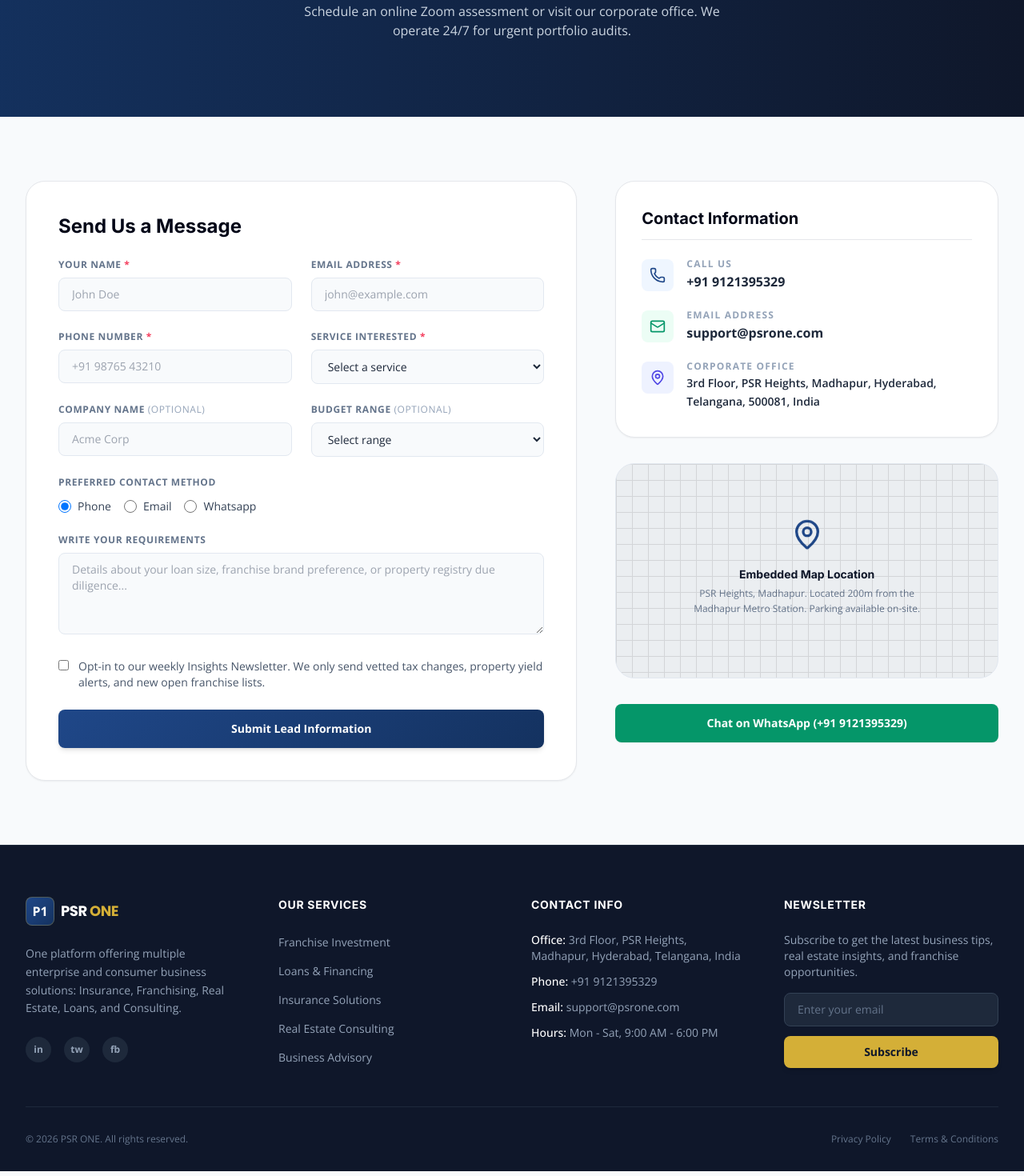
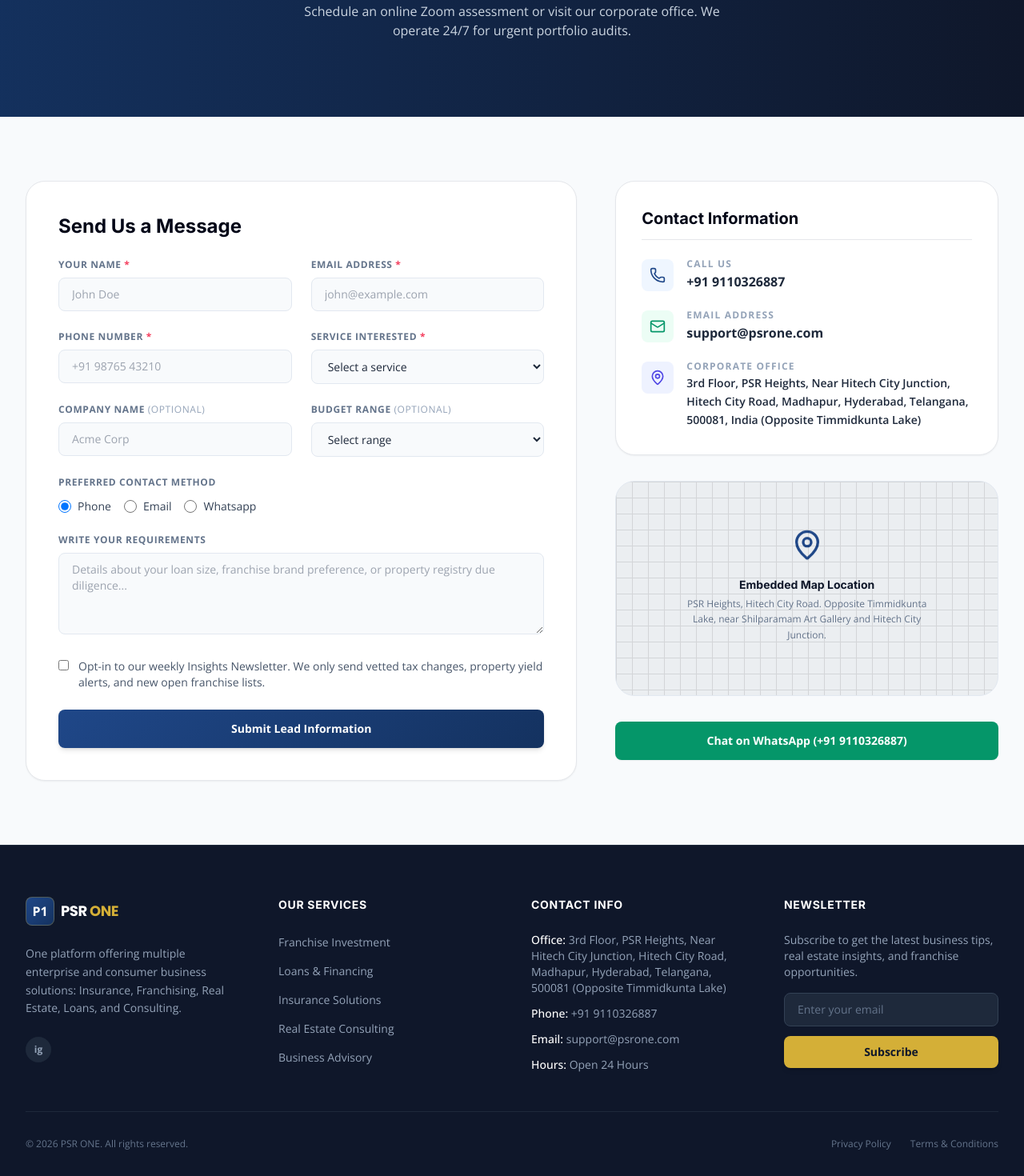
Before and after one commit to Siddarthareddy1/PSR-Consultancy, a Next.js app: page /contact in a window 1280 px wide. Shown: the part 273-1743 px from the top of the page at 80% size. Built offline with nearby package versions, Linux system fonts and the light colour scheme.

Commit message:
Update contact number, office address landmarks, and Instagram profile

```diff
--- a/src/components/Footer.tsx
+++ b/src/components/Footer.tsx
@@ -59,15 +59,15 @@ export default function Footer() {
               One platform offering multiple enterprise and consumer business solutions: Insurance, Franchising, Real Estate, Loans, and Consulting.
             </p>
             <div className="flex space-x-4">
-              {/* Social Media Link Mockups */}
-              <a href="#" className="h-8 w-8 rounded-full bg-slate-800 flex items-center justify-center text-slate-400 hover:text-secondary hover:bg-slate-700 transition-colors">
-                <span className="text-xs font-bold">in</span>
-              </a>
-              <a href="#" className="h-8 w-8 rounded-full bg-slate-800 flex items-center justify-center text-slate-400 hover:text-secondary hover:bg-slate-700 transition-colors">
-                <span className="text-xs font-bold">tw</span>
-              </a>
-              <a href="#" className="h-8 w-8 rounded-full bg-slate-800 flex items-center justify-center text-slate-400 hover:text-secondary hover:bg-slate-700 transition-colors">
-                <span className="text-xs font-bold">fb</span>
+              {/* Instagram Profile */}
+              <a
+                href="https://www.instagram.com/psrconsultancy_hyderabad"
+                target="_blank"
+                rel="noreferrer"
+                className="h-8 w-8 rounded-full bg-slate-800 flex items-center justify-center text-slate-400 hover:text-secondary hover:bg-slate-700 transition-colors"
+                title="Follow us on Instagram"
+              >
+                <span className="text-xs font-bold">ig</span>
               </a>
             </div>
           </div>
@@ -98,12 +98,12 @@ export default function Footer() {
             </h3>
             <ul className="space-y-3 text-slate-400 text-sm">
               <li>
-                <span className="text-white font-medium">Office:</span> 3rd Floor, PSR Heights, Madhapur, Hyderabad, Telangana, India
+                <span className="text-white font-medium">Office:</span> 3rd Floor, PSR Heights, Near Hitech City Junction, Hitech City Road, Madhapur, Hyderabad, Telangana, 500081 (Opposite Timmidkunta Lake)
               </li>
               <li>
                 <span className="text-white font-medium">Phone:</span>{" "}
-                <a href="tel:+919121395329" className="hover:text-secondary">
-                  +91 9121395329
+                <a href="tel:+919110326887" className="hover:text-secondary">
+                  +91 9110326887
                 </a>
               </li>
               <li>
@@ -113,7 +113,7 @@ export default function Footer() {
                 </a>
               </li>
               <li>
-                <span className="text-white font-medium">Hours:</span> Mon - Sat, 9:00 AM - 6:00 PM
+                <span className="text-white font-medium">Hours:</span> Open 24 Hours
               </li>
             </ul>
           </div>
--- a/src/pages/api/contact.ts
+++ b/src/pages/api/contact.ts
@@ -44,7 +44,7 @@ export default async function handler(req: NextApiRequest, res: NextApiResponse)
 
     Best regards,
     The PSR ONE Advisory Team
-    Office: PSR Heights, Madhapur, Hyderabad
+    Office: PSR Heights, Hitech City Road, Madhapur, Hyderabad (Opposite Timmidkunta Lake)
     Website: ${siteUrl}
   `;
 
--- a/src/pages/contact.tsx
+++ b/src/pages/contact.tsx
@@ -352,10 +352,10 @@ export default function Contact() {
                       Call Us
                     </span>
                     <a
-                      href="tel:+919121395329"
+                      href="tel:+919110326887"
                       className="text-base font-bold text-slate-800 hover:text-primary transition-colors block mt-1"
                     >
-                      +91 9121395329
+                      +91 9110326887
                     </a>
                   </div>
                 </div>
@@ -386,7 +386,7 @@ export default function Contact() {
                       Corporate Office
                     </span>
                     <p className="text-sm font-semibold text-slate-800 mt-1 leading-relaxed">
-                      3rd Floor, PSR Heights, Madhapur, Hyderabad, Telangana, 500081, India
+                      3rd Floor, PSR Heights, Near Hitech City Junction, Hitech City Road, Madhapur, Hyderabad, Telangana, 500081, India (Opposite Timmidkunta Lake)
                     </p>
                   </div>
                 </div>
@@ -397,7 +397,7 @@ export default function Contact() {
                 <MapPin className="h-10 w-10 text-primary mb-3 animate-bounce" />
                 <h4 className="font-bold text-slate-900 font-heading text-sm mb-1">Embedded Map Location</h4>
                 <p className="text-slate-500 text-xs max-w-xs leading-relaxed">
-                  PSR Heights, Madhapur. Located 200m from the Madhapur Metro Station. Parking available on-site.
+                  PSR Heights, Hitech City Road. Opposite Timmidkunta Lake, near Shilparamam Art Gallery and Hitech City Junction.
                 </p>
                 {/* Visual grid overlay for map feel */}
                 <div className="absolute inset-0 opacity-10 bg-[linear-gradient(to_right,#000_1px,transparent_1px),linear-gradient(to_bottom,#000_1px,transparent_1px)] bg-[size:20px_20px] pointer-events-none"></div>
@@ -405,12 +405,12 @@ export default function Contact() {
 
               {/* WhatsApp Quick CTA */}
               <a
-                href="https://wa.me/919121395329"
+                href="https://wa.me/919110326887"
                 target="_blank"
                 rel="noreferrer"
                 className="w-full flex items-center justify-center py-3.5 rounded-lg text-sm font-bold text-white bg-emerald-600 hover:bg-emerald-500 transition-colors shadow-sm gap-2"
               >
-                Chat on WhatsApp (+91 9121395329)
+                Chat on WhatsApp (+91 9110326887)
               </a>
             </div>
           </div>
--- a/src/pages/services/loans.tsx
+++ b/src/pages/services/loans.tsx
@@ -243,7 +243,7 @@ export default function LoansFinancing() {
               Get Sanction Checklist
             </Link>
             <Link
-              href="https://wa.me/919121395329"
+              href="https://wa.me/919110326887"
               target="_blank"
               className="w-full sm:w-auto inline-flex items-center justify-center px-8 py-3 rounded-lg text-sm font-bold text-white border border-slate-700 hover:bg-slate-800 transition-colors"
             >
```
Also changed, not shown: 1 other file (tests, documents, lock files or other folders).
